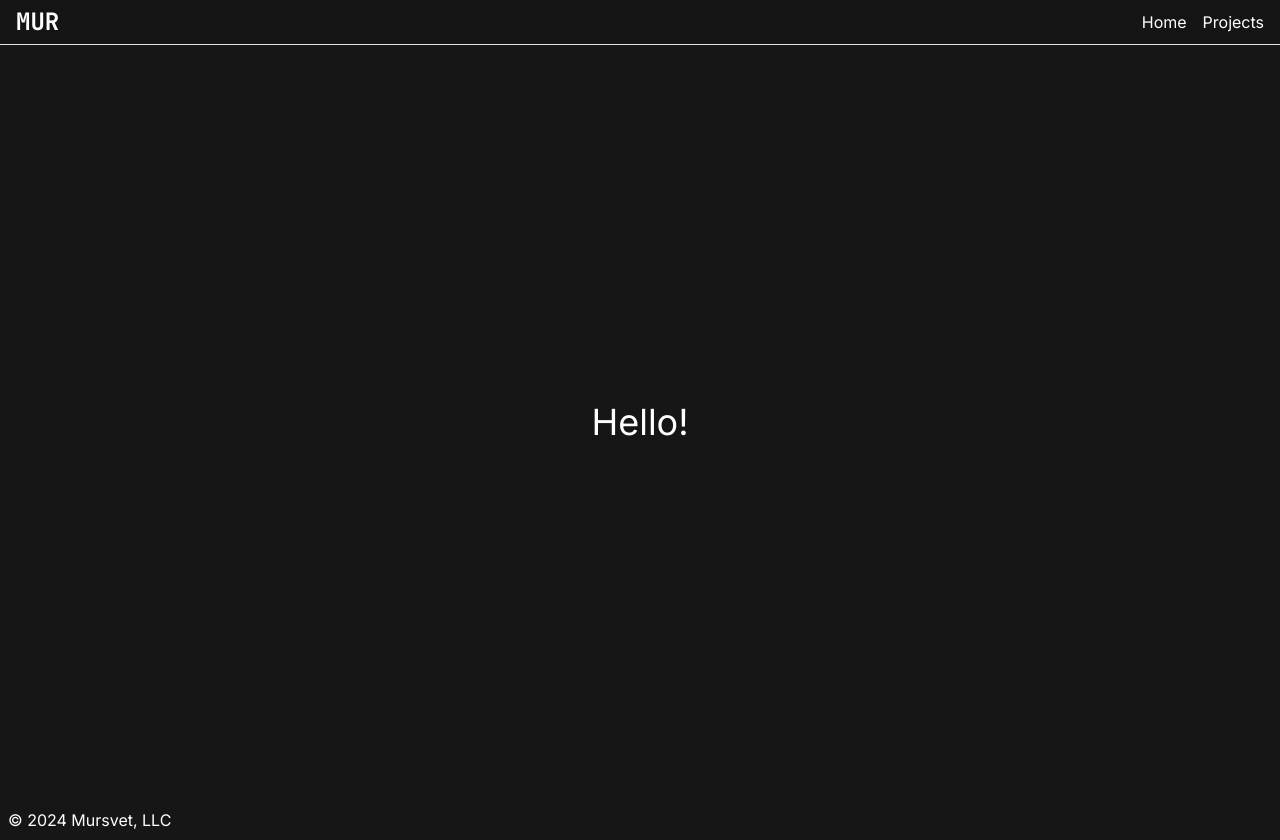
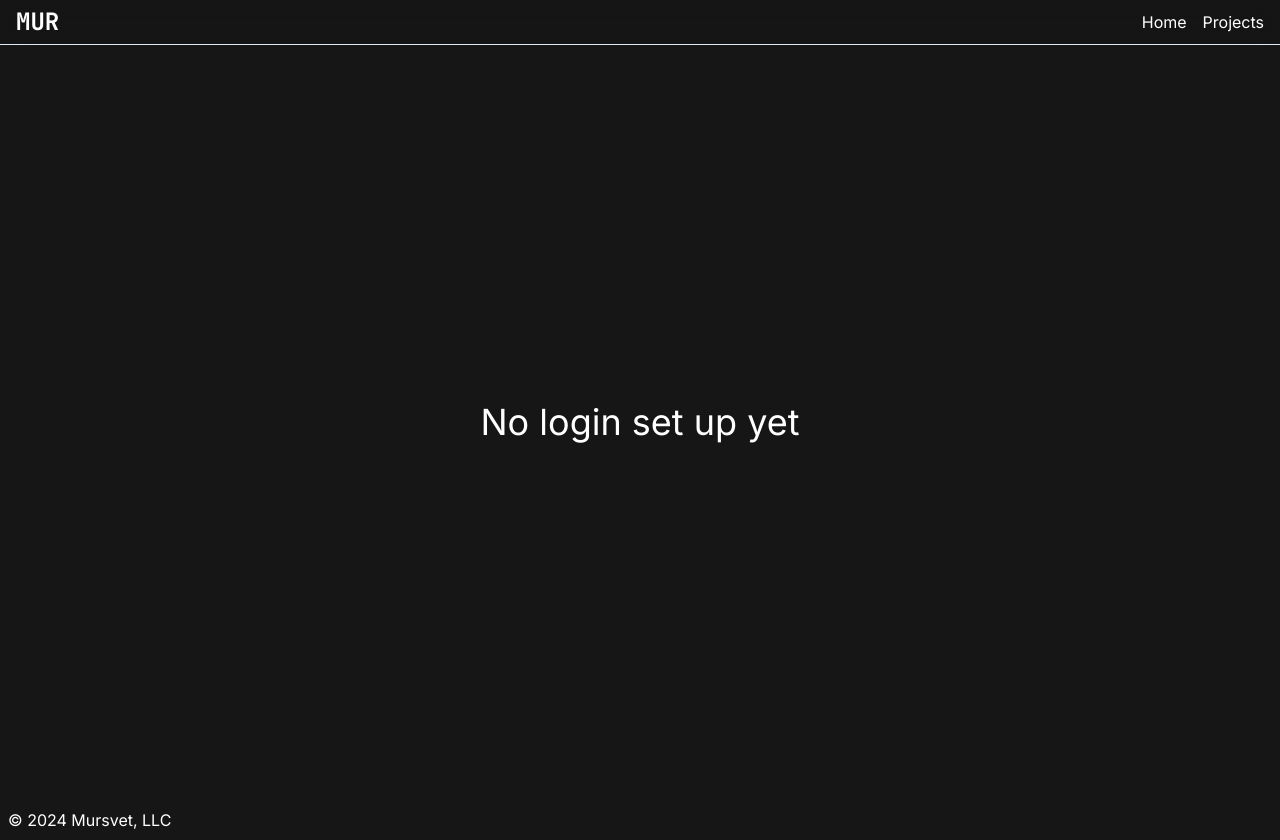
Before and after one commit to securesvet/mursvet, a Next.js app: page /login in a window 1280 px wide. Built offline with nearby package versions, Linux system fonts and the light colour scheme.

Commit message:
changed placholder for login page

```diff
--- a/app/login/page.tsx
+++ b/app/login/page.tsx
@@ -3,7 +3,7 @@ import React from 'react';
 const Page = () => {
     return (
         <div className="grid place-items-center h-[calc(100vh-var(--global-nav-collective-height))] text-primary">
-            <h1 className="text-4xl">Hello!</h1>
+            <h1 className="text-4xl">No login set up yet</h1>
         </div>
     );
 };
```
